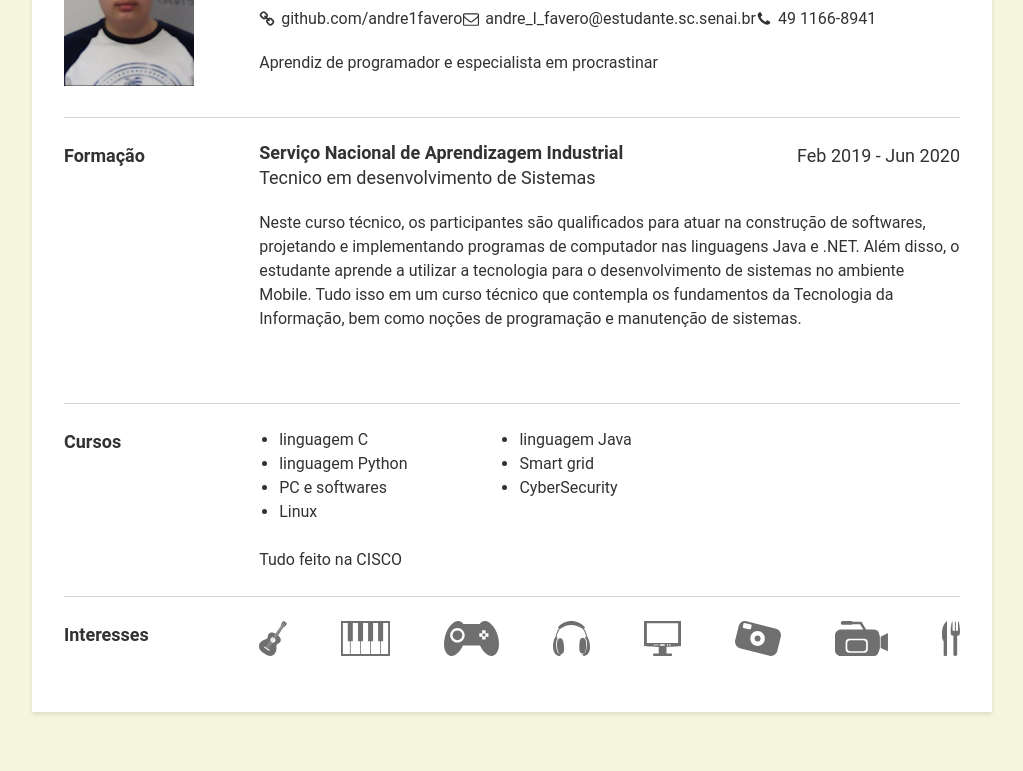
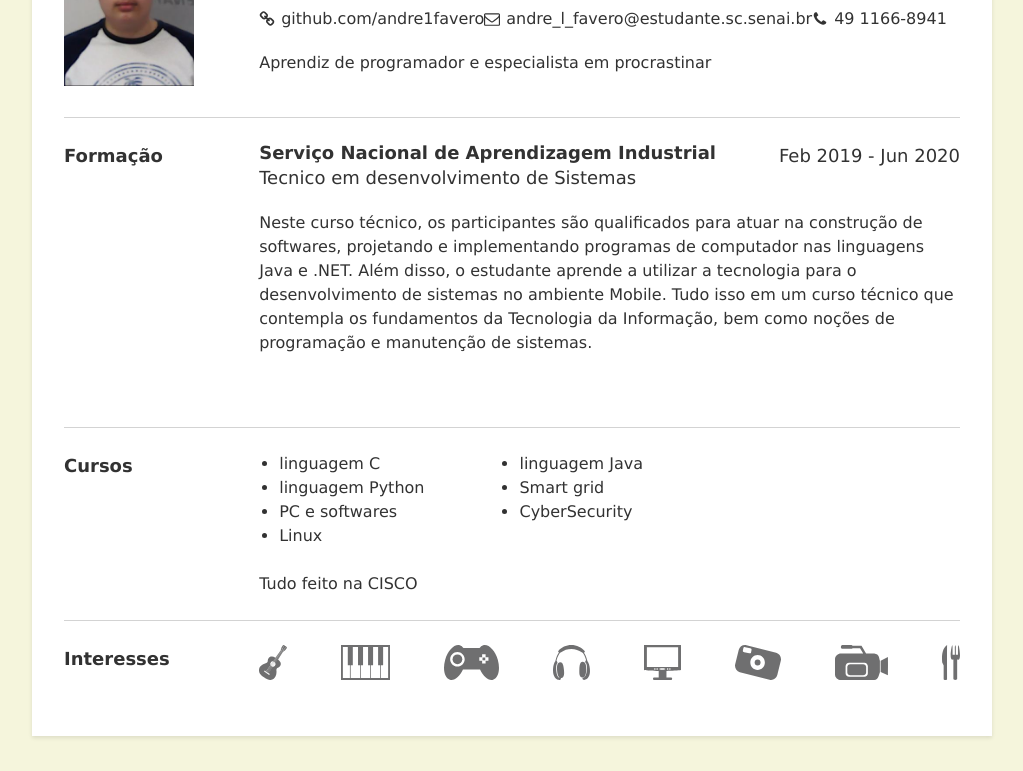
Before and after one commit to andre1favero/andre_l_favero.github.io, a plain HTML site: page index.html in a window 1280 px wide. Shown: the part 183-954 px from the top of the page, without its empty margins (128-1151 px from the left). Drawn offline with nearby package versions, Linux system fonts and the light colour scheme.

Commit message:
Mudança da fonte

```diff
--- a/style.css
+++ b/style.css
@@ -6,7 +6,7 @@ html {
 }
 
 body {
-  font-family: 'roboto';
+  font-family: 'verdana';
   line-height: 1.5;
   background: #f5f5dc;
   color: #323232;
```
